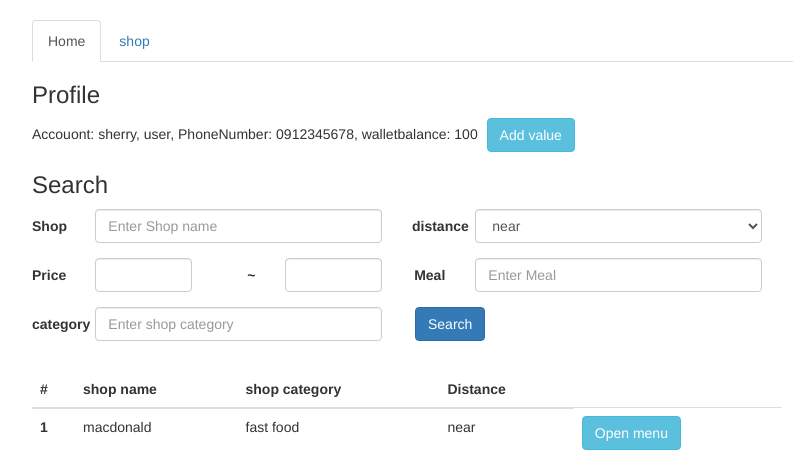
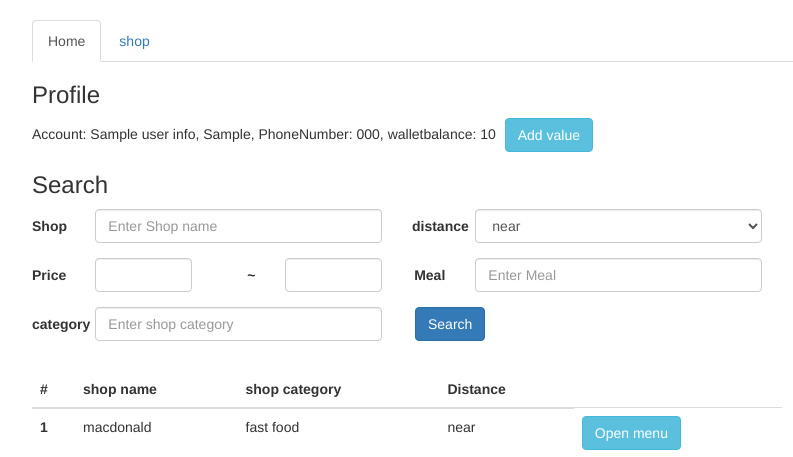
Before and after one commit to pha123661/Online-Food-Ordering-System, a Flask app: template HW2/templates/nav.html in a window 1280 px wide. Shown: the part 52-509 px from the top of the page, without its empty margins (38-831 px from the left). Run offline with Flask 2, Linux system fonts and the light colour scheme; the template is opened without the code that fills it: most values are stand-ins (such as "Sample title", 1, 10 or a date in 2020); some libraries are stand-ins or nearby versions.

Commit message:
Add user info

```diff
--- a/HW2/templates/nav.html
+++ b/HW2/templates/nav.html
@@ -34,13 +34,13 @@
 
 
     </ul>
-
     <div class="tab-content">
       <div id="home" class="tab-pane fade in active">
         <h3>Profile</h3>
         <div class="row">
           <div class="col-xs-10">
-            Accouont: sherry, user, PhoneNumber: 0912345678, walletbalance: 100
+            Account: {{user_info['U_name']}}, {{user_info['U_type']}}, PhoneNumber: {{user_info['U_phone']}},
+            walletbalance: {{user_info['U_balance']}}
             <!-- Modal -->
             <button type="button " style="margin-left: 5px;" class=" btn btn-info " data-toggle="modal"
               data-target="#myModal">Add value</button>
```
